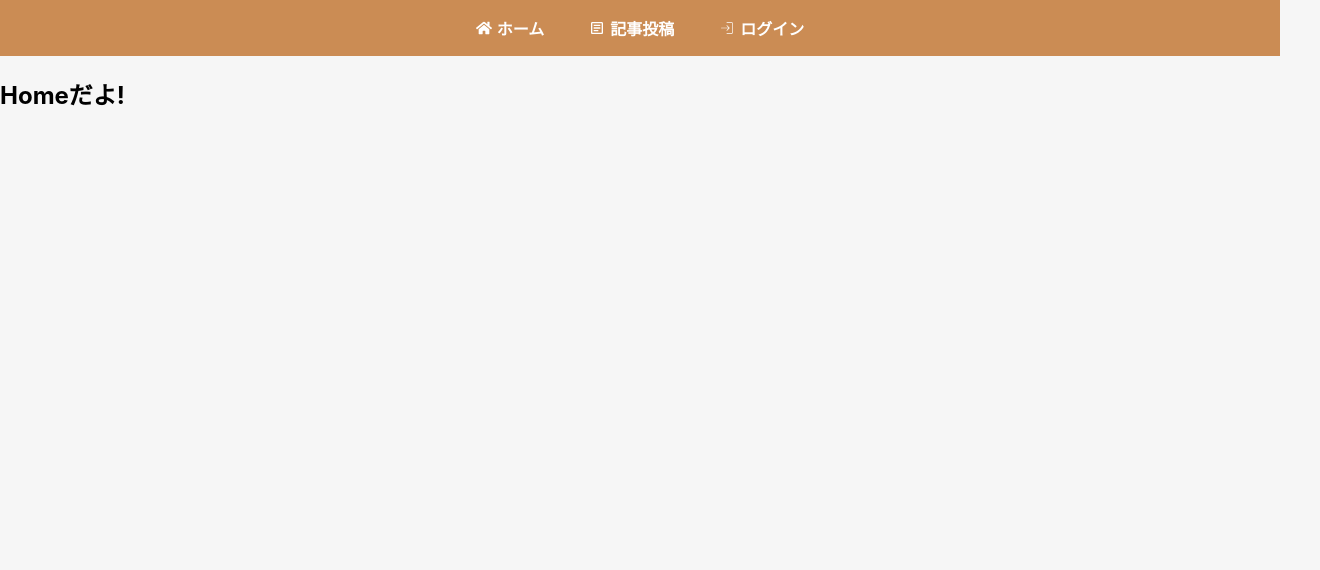
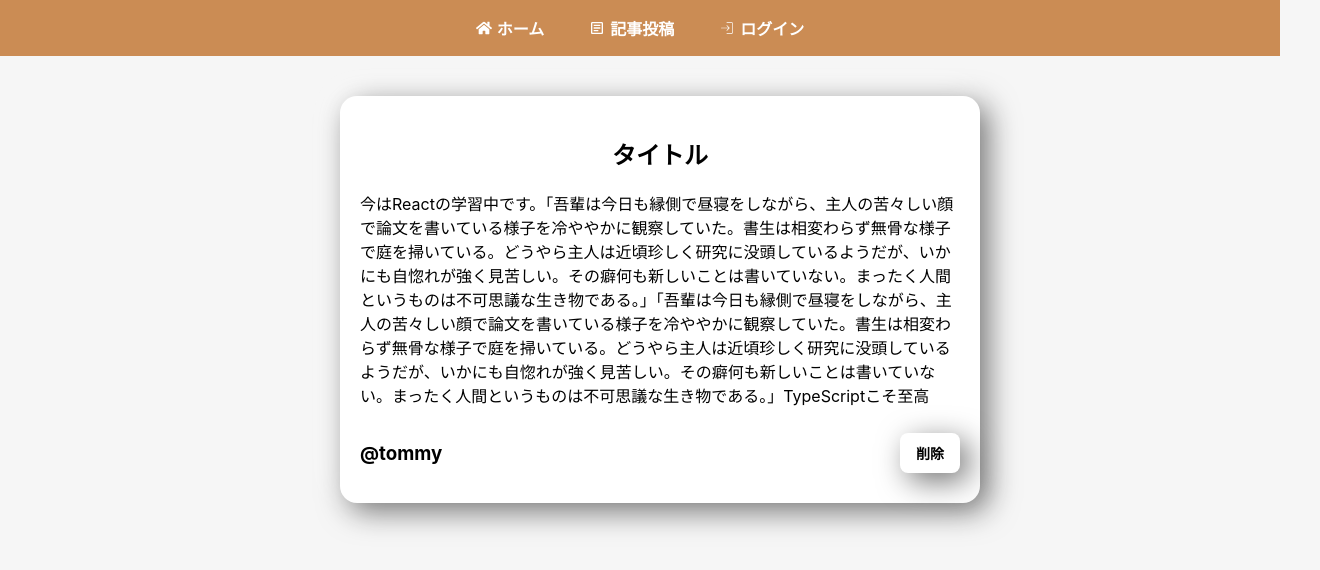
Before and after one commit to tomy-frontend/firebase-blog, a React (Create React App) app: page / in a window 1280 px wide. Shown: the top 570 px of the page, 1320 px wide, since content can reach past the window. Built offline with nearby package versions, Linux system fonts and the light colour scheme.

Commit message:
Homeコンポーネント見た目のみ完成

```diff
--- /dev/null
+++ b/src/components/Home.css
@@ -0,0 +1,64 @@
+.homePage {
+  width: 100%;
+  height: calc(100dvh - 80px);
+  height: auto;
+  display: flex;
+  flex-direction: column;
+  align-items: center;
+  padding: 20px;
+}
+
+.postContents {
+  width: 600px;
+  height: auto;
+  max-height: 600px;
+  border-radius: 17px;
+  background: #ffffff;
+  box-shadow: 8px 8px 30px #737373, -8px -8px 30px #ffffff;
+  padding: 20px;
+  margin-block: 20px;
+}
+
+.postHeader {
+  h1 {
+    text-align: center;
+  }
+}
+
+.postTextContainer {
+  width: 100%;
+  height: auto;
+}
+
+.nameAndDeleteButton {
+  display: flex;
+  align-items: center;
+
+  h3 {
+    flex: 90%;
+  }
+
+  button {
+    flex: 10%;
+    inline-size: 100%;
+    font-size: 0.875rem;
+    font-weight: 600;
+    border-radius: 8px;
+    background: #ffffff;
+    box-shadow: 8px 8px 30px #737373, -8px -8px 30px #ffffff;
+    outline: none;
+    border: none;
+    padding: 10px;
+    cursor: pointer;
+    touch-action: manipulation;
+    user-select: none;
+    transition: all 0.3s ease;
+  }
+
+  @media (any-hover: hover) {
+    button:hover {
+      color: #fff;
+      background: #1c1c1c;
+    }
+  }
+}
--- a/src/components/Home.js
+++ b/src/components/Home.js
@@ -1,11 +1,24 @@
 import React from "react";
-import { Link } from "react-router-dom";
+import "./Home.css";
 
 const Home = () => {
   return (
-    <>
-      <h2>Homeだよ!</h2>
-    </>
+    <div className="homePage">
+      <article className="postContents">
+        <div className="postHeader">
+          <h1>タイトル</h1>
+        </div>
+        <div className="postTextContainer">
+          <p>
+            今はReactの学習中です。「吾輩は今日も縁側で昼寝をしながら、主人の苦々しい顔で論文を書いている様子を冷ややかに観察していた。書生は相変わらず無骨な様子で庭を掃いている。どうやら主人は近頃珍しく研究に没頭しているようだが、いかにも自惚れが強く見苦しい。その癖何も新しいことは書いていない。まったく人間というものは不可思議な生き物である。」「吾輩は今日も縁側で昼寝をしながら、主人の苦々しい顔で論文を書いている様子を冷ややかに観察していた。書生は相変わらず無骨な様子で庭を掃いている。どうやら主人は近頃珍しく研究に没頭しているようだが、いかにも自惚れが強く見苦しい。その癖何も新しいことは書いていない。まったく人間というものは不可思議な生き物である。」TypeScriptこそ至高
+          </p>
+        </div>
+        <div className="nameAndDeleteButton">
+          <h3>@tommy</h3>
+          <button>削除</button>
+        </div>
+      </article>
+    </div>
   );
 };
 
```
